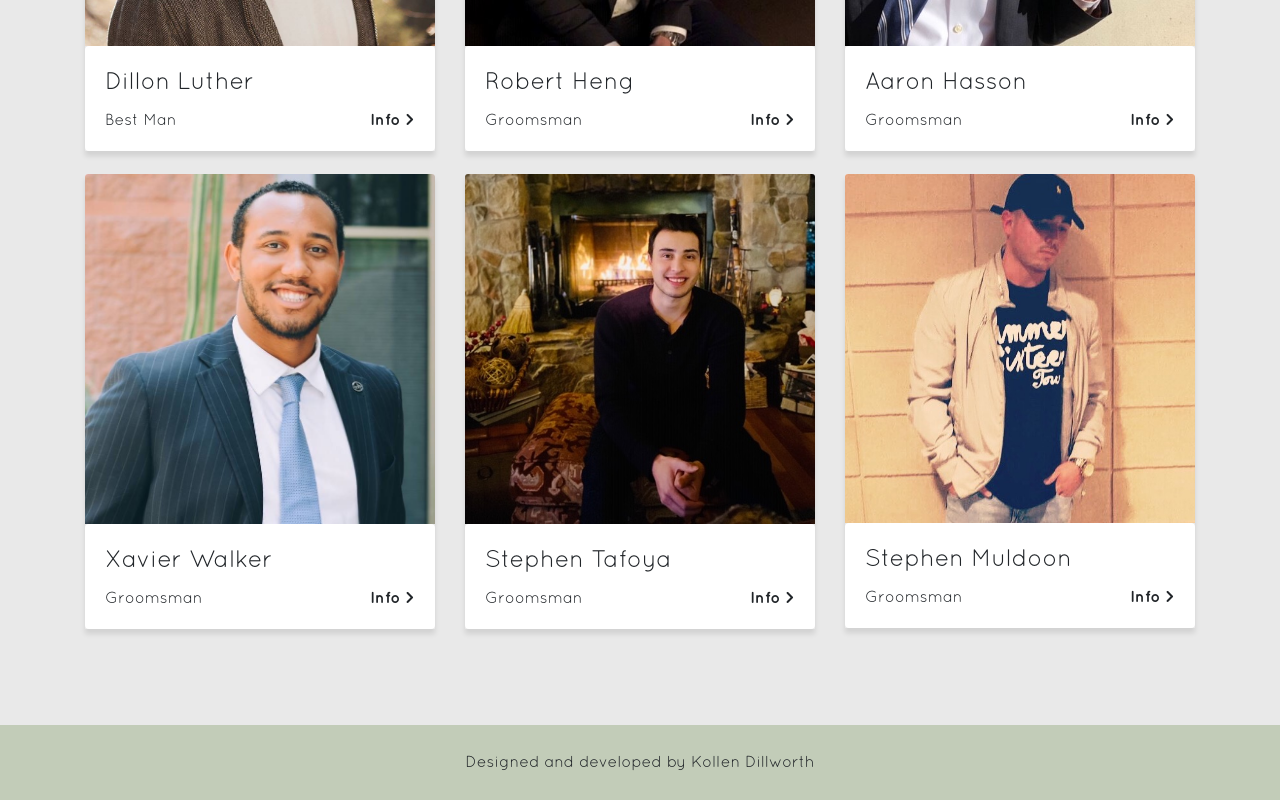
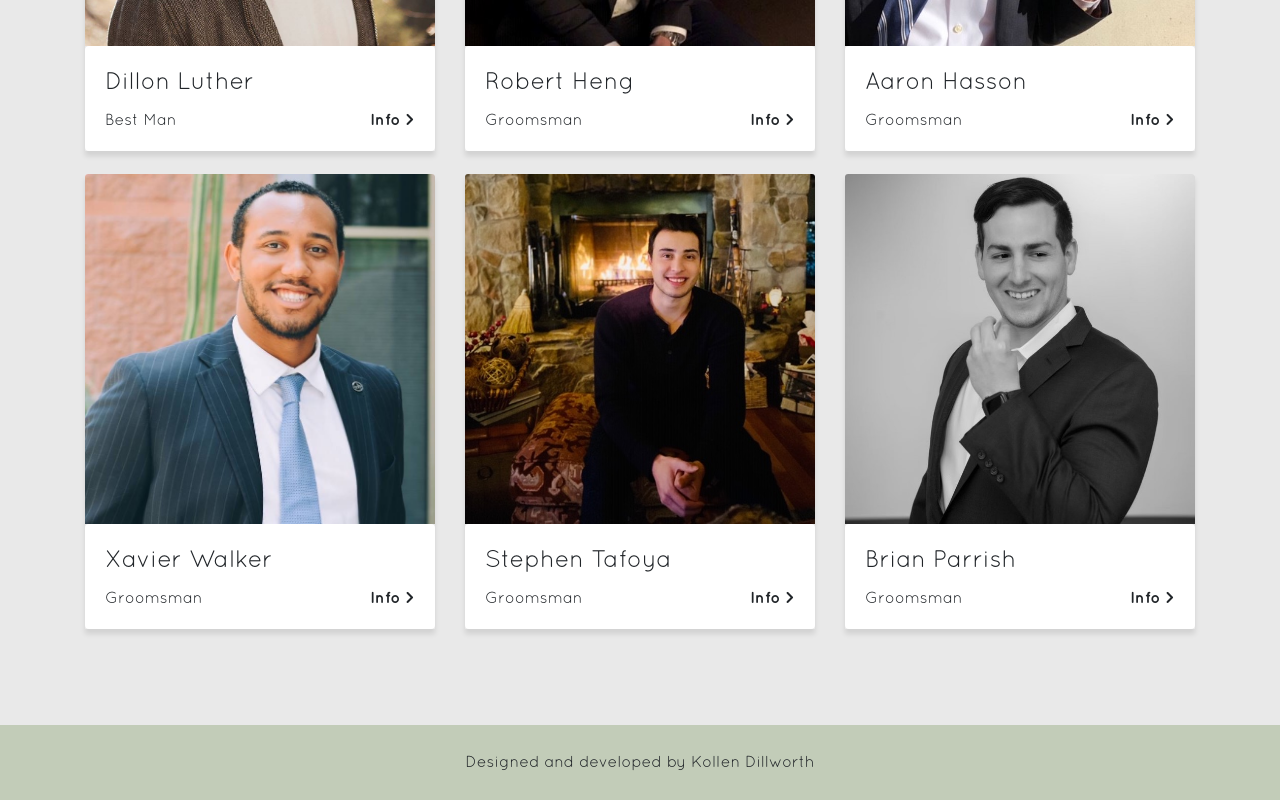
Before and after one commit to KollenDillworth/wedding-web, an Angular app: page /bridal in a window 1280 px wide. Shown: the part 1516-2316 px from the top of the page. Built offline with nearby package versions, Linux system fonts and the light colour scheme.

Commit message:
brian addition

```diff
--- a/src/app/bridal-page/bridal-page.component.html
+++ b/src/app/bridal-page/bridal-page.component.html
@@ -404,9 +404,9 @@
                 <div class="flip-card-inner">
                     <div class="flip-card-front" [ngClass]="{'rotate-card-front': stephen2Index === 1, '': stephen2Index === 0}">
                         <div class="groom-box-shadow">
-                            <img class="card-img-top img-fluid" style="background-color: #fff;" src="/assets/images/steven1.JPG" alt="Stephen M">
+                            <img class="card-img-top img-fluid" style="background-color: #fff;" src="/assets/images/brian.jpg" alt="Brian P">
                             <div class="card-body front-bottom-portion" style="background-color: #fff;">
-                                <h4 class="card-title">Stephen Muldoon</h4>
+                                <h4 class="card-title">Brian Parrish</h4>
                                 <p class="card-text float-left">Groomsman</p>
                                 <div class="text-right qs-bold">
                                     <a (click)="onStephen2InfoClick(1)" class="cursor-pointer">Info &gt;</a>
@@ -418,7 +418,7 @@
                         <div class="groom-box-shadow">
                             <div class="card-img-top pic-wh pl-3 pr-3 text-center" style="background-color: #fff;">
                                 <p class="backside-text">
-                                    Defending our country... and Kollen's back.
+                                    Probably playing Warzone right about now
                                 </p>
                             </div>
                             <div class="card-body back-bottom-portion" style="background-color: #fff;">
```
Also changed, not shown: src/assets/images/brian.jpg (added).
